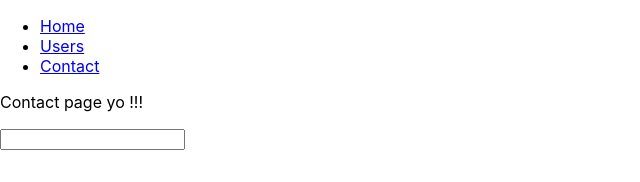
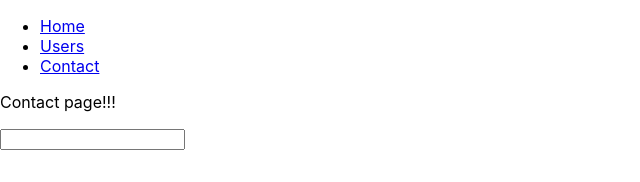
Before and after one commit to stereobooster/reactSnapshotTest, a React (Create React App) app in the folder client/: page /contact in a window 1280 px wide. Shown: the top 182 px of the page, without its empty margins (0-640 px from the left). Built offline with nearby package versions, Linux system fonts and the light colour scheme.

Commit message:
took some comments out

```diff
--- a/client/src/components/Contact.js
+++ b/client/src/components/Contact.js
@@ -6,7 +6,7 @@ const Contact = () => {
 
     return (
         <div>
-            <p>Contact page yo !!!</p>
+            <p>Contact page!!!</p>
             <input type="text"/>
         </div>
     )
```
Also changed, not shown: client/src/components/Users.js (+29 -20 lines), 1 other file (tests, documents, lock files or other folders).
